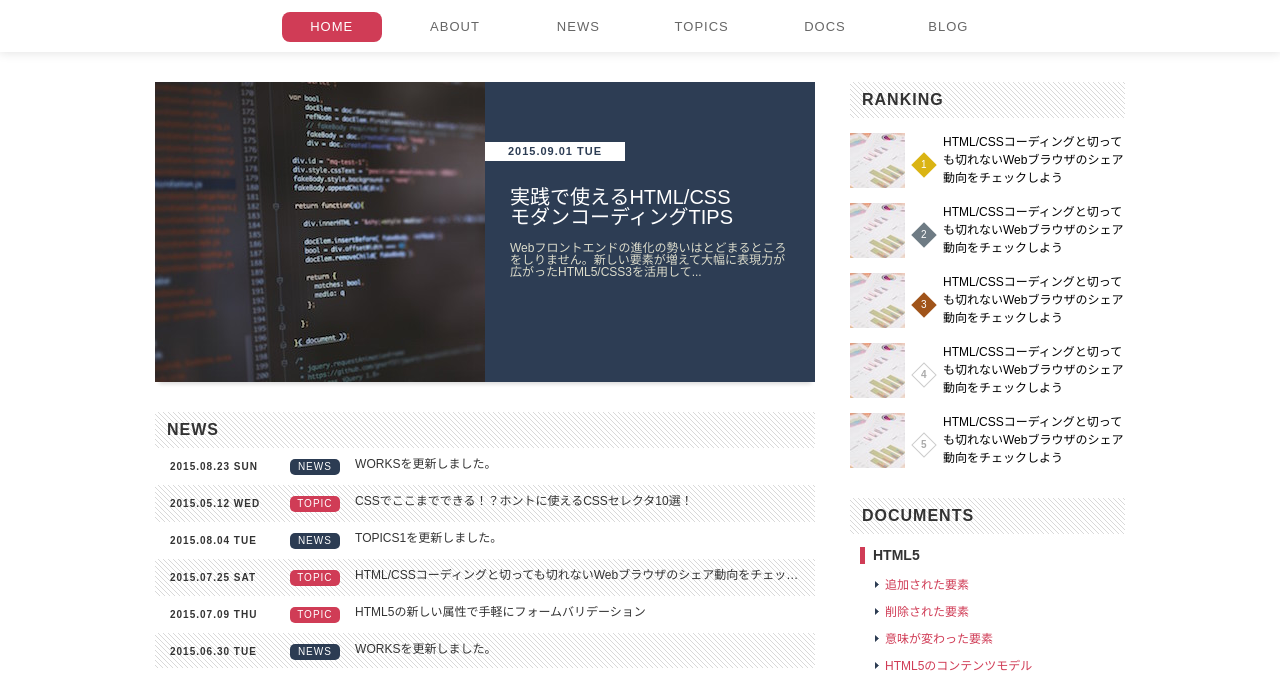
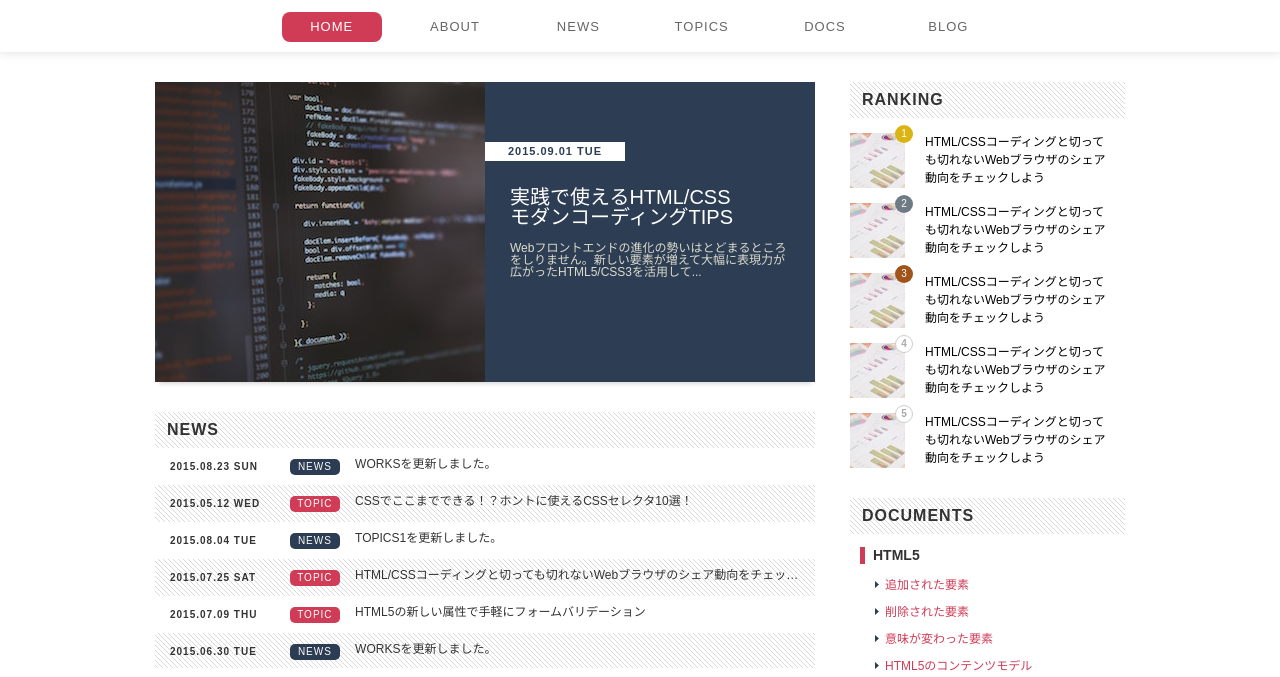
Before and after one commit to acaibawl/HTML_Part1, a plain HTML site: page index.html in a window 1280 px wide. Shown: the part 87-764 px from the top of the page. Drawn offline with nearby package versions, Linux system fonts and the light colour scheme.

Commit message:
P90のセルフコーディングで、自分流にランキングのひし形を丸に変更。完成

```diff
--- a/css/style.css
+++ b/css/style.css
@@ -246,6 +246,7 @@ a:link, a:visited, a:hover, a:active {
 }
 .ranking .ranking-item a {
     display: block;
+    position: relative;
     font-size: 0;
     transition: opacity 0.15s;
 }
@@ -258,6 +259,7 @@ a:link, a:visited, a:hover, a:active {
 }
 .ranking .text {
     display: inline-block;
+    margin-left: 20px;
     width: 182px;
     color: #000;
     vertical-align: top;
@@ -265,19 +267,25 @@ a:link, a:visited, a:hover, a:active {
     line-height: 1.5;
 }
 .ranking .order {
-    display: inline-block;
+    z-index: 1;
+/*    display: inline-block;*/
+    position:absolute;
+    top: -8px;
+    left: 45px;
     width: 18px;
     height: 18px;
-    margin: 0 10px;
+/*    margin: 0 10px;*/
     border: 1px solid #ccc;
     color: #aaa;
-    vertical-align: 20px;
+    background-color: #fff;
+/*    vertical-align: 20px;*/
     text-align: center;
     font-weight: bold;
     line-height: 16px;
-    -webkit-transform: rotate(45deg);
-    -ms-transform: rotate(45deg);
-    transform: rotate(45deg);
+    border-radius: 50%;
+/*    -webkit-transform: rotate(45deg);*/
+/*    -ms-transform: rotate(45deg);*/
+/*    transform: rotate(45deg);*/
 }
 .ranking .ranking-item:nth-of-type(1) .order,
 .ranking .ranking-item:nth-of-type(2) .order,
@@ -298,12 +306,12 @@ a:link, a:visited, a:hover, a:active {
 }
 .ranking .order::before {
     content: counter(ranking);
-    display: inline-block;
+/*    display: inline-block;*/
     font-size: 1.0rem;
     counter-increment: ranking;
-    -webkit-transform: rotate(-45deg);
-    -ms-transform: rotate(-45deg);
-    transform: rotate(-45deg);
+/*    -webkit-transform: rotate(-45deg);*/
+/*    -ms-transform: rotate(-45deg);*/
+/*    transform: rotate(-45deg);*/
 }
 .documents {
     margin: 10px 10px 30px;
```
